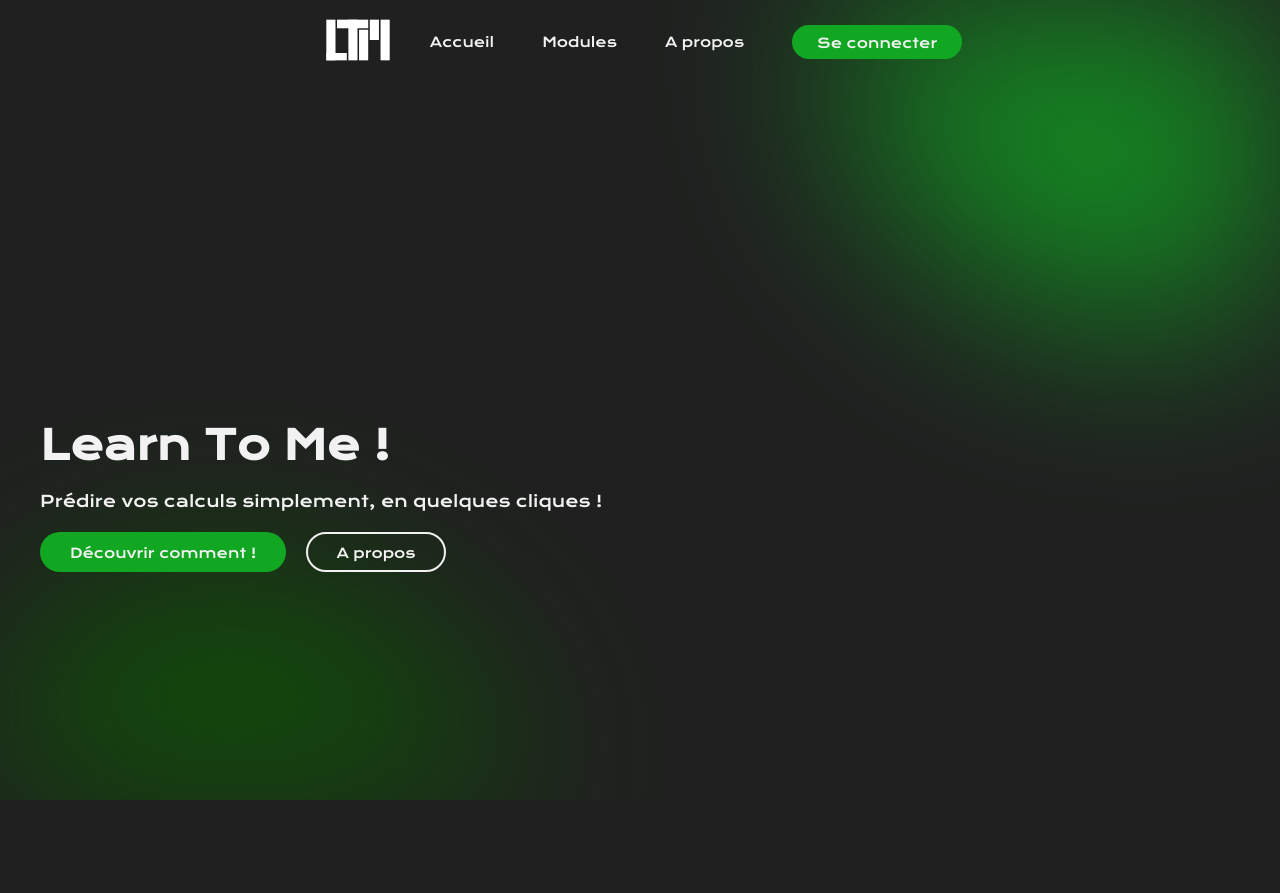
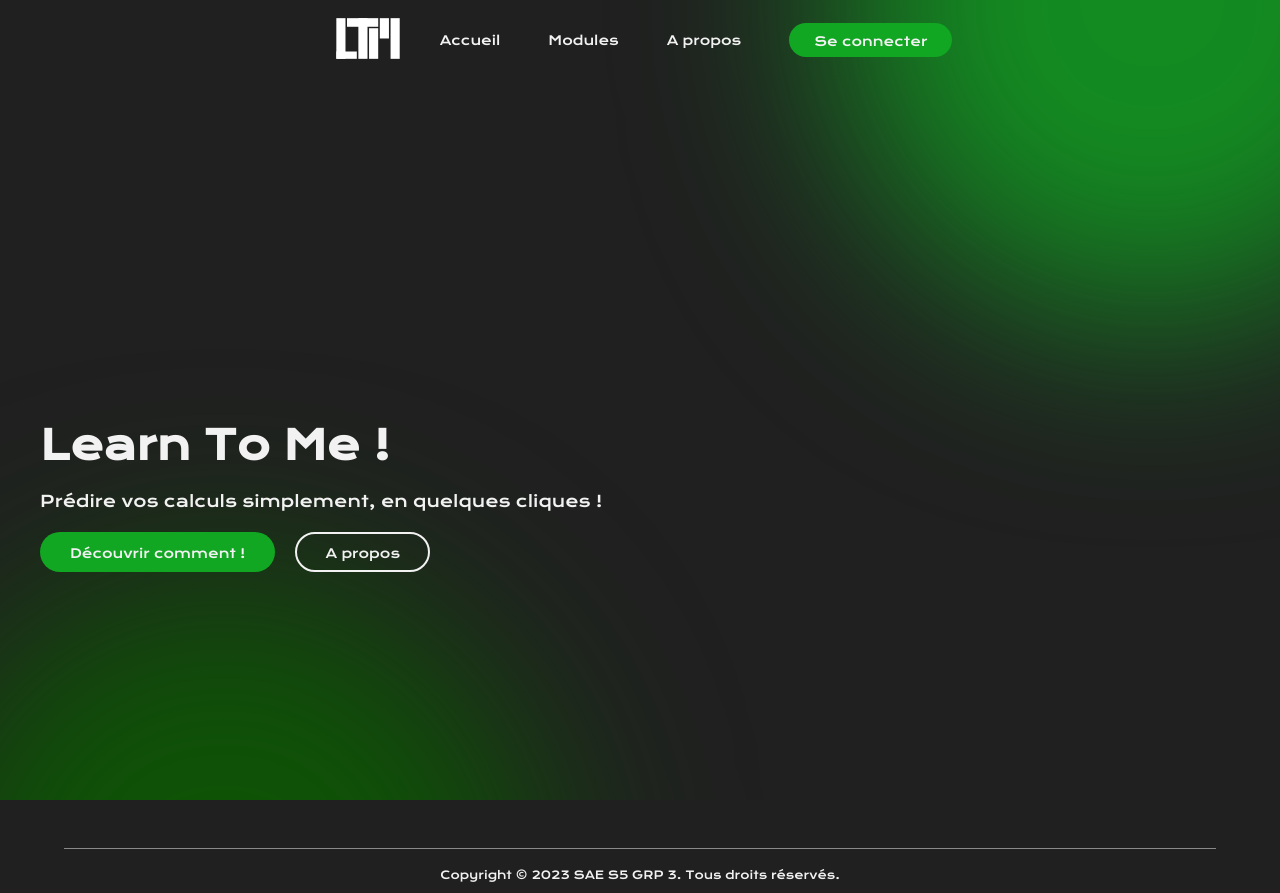
Before and after one commit to mathieuChdz/SAE_S5_S6_BUT3, a PHP site: page / in a window 1280 px wide. Before the commit the page ends 800 px from the top, so only its background shows below. Run offline with PHP 8.4, Linux system fonts and the light colour scheme.

Commit message:
correction style et structure de la page index

```diff
--- a/src_web/css/charte_index.css
+++ b/src_web/css/charte_index.css
@@ -4,11 +4,14 @@
 /* Font */
 @import url('https://fonts.googleapis.com/css2?family=Archivo:ital,wght@0,100;0,200;0,300;0,400;0,500;0,600;0,700;0,800;0,900;1,100;1,200;1,300;1,400;1,500;1,600;1,700;1,800;1,900&family=Krona+One&display=swap');
 
-/* ############################ All ############################ */
+/* ######################## All / Root ######################### */
 
 :root {
     /* Widths */
     --max-width-all: 1200px;
+
+    /* Margin */
+    --margin-all: 20px;
 
     /* Colors */
 
@@ -47,13 +50,22 @@ body {
     margin: 0;
 }
 
+nav{
+    position: absolute;
+    z-index: 1000;
+    width: 100%;
+    display: flex;
+    justify-content: center;
+}
+
 main {
-    width: 100vw;
     height: auto;
     min-height: 100vh;
-    display: grid;
+    max-width: 100vw;
+
+    display: flex;
     align-items: center;
-    justify-items: center;
+    justify-content: center;
 }
 
 /* ########################### Textes ########################### */
@@ -69,25 +81,52 @@ h4 {
     font-weight: 100;
 }
 
-/* ########################### Index ########################### */
+/* ########################### Background ########################### */
 
-nav{
+.container-background{
+    overflow: hidden;
+    width: 100%;
+    height: 100vh;
+    top: 0;
+    overflow: hidden;
     position: absolute;
-    z-index: 100;
-    width: 100%;
-    text-align: center;
-}
-main{
-    position: absolute;
-    z-index: 90;
-    min-height: 100vh;
+    z-index: 10;
 }
 
-.global-navbar{
+.background{
+    filter: blur(100px);
+}
+
+.circle1,
+.circle2{
+    width: 40em;
+    height: 40em;
+    border-radius: 50%;
+    position: fixed;
+    opacity: 80%;
+}
+
+.circle1{
+    background-color: var(--color-green-primary);
+    transform: translateX(calc(100vw - 70%)) translateY(-50%);
+}
+
+.circle2{
+    background-color: var(--color-green-secondary);
+    transform: translateX(-15%) translateY(90%);
+}
+
+
+/* ########################### Navbar ########################### */
+
+.global-navbar-content{
     display: flex;
-    flex-direction: row;
     justify-content: center;
     gap: 2em;
+    max-width: var(--max-width-all);
+    padding: 0 var(--margin-all);
+    height: 80px;
+    align-items: center;
 }
 
 .global-navbar-logo:hover{
@@ -96,7 +135,6 @@ main{
 
 .global-navbar-logo img{
     width: 5em;
-    height: 5em;
 }
 
 .global-navbar-links{
@@ -122,6 +160,8 @@ main{
     border-radius: 50px;
 }
 
+/* ########################### Index ########################### */
+
 .pres-index-container {
     margin-top: 15%;
     position: absolute;
@@ -145,7 +185,7 @@ main{
 .pres-index-about-link,
 .global-navbar-links a{
     color: var(--color-white);
-    font-size: 0.85em;
+    font-size: 0.8em;
 }
 
 .pres-index-discover-link-container {
@@ -173,62 +213,6 @@ main{
     transition: all 0.1s;
 }
 
-.background{
-    width: 100%;
-    height: 100vh;
-    top: 0;
-    filter: blur(100px);
-    overflow: hidden;
-    position: absolute;
-    z-index: 10;
-}
-
-.circle1,
-.circle2{
-    width: 40em;
-    height: 40em;
-    border-radius: 50%;
-    position: fixed;
-    opacity: 80%;
-}
-
-.circle1{
-    background-color: var(--color-green-primary);
-    transform: translateX(calc(100vw - 70%)) translateY(-50%);
-}
-
-.circle2{
-    background-color: var(--color-green-secondary);
-    transform: translateX(-15%) translateY(90%);
-}
-
-.footer-main{
-    opacity: 0;
-    bottom: 0;
-    background-color: var(--color-black);
-    width: 100%;
-    z-index: 100;
-    display: flex;
-    flex-direction: column;
-    justify-content: center;
-    text-align: center;
-    align-items: center;
-    gap: 0.5em;
-    padding-top: 3em;
-}
-
-.footer-main p{
-    color: var(--color-white);
-    font-size: 0.7em;
-    font-weight: 200;
-}
-
-.footer-main span{
-    background-color: var(--color-white);
-    width: 90%;
-    height: 1px;
-    opacity: 0.5;
-}
 
 /* ########################### Modules page ########################### */
 
@@ -259,3 +243,31 @@ main{
     border-radius: 1em;
     border: 2px solid #ffffff0f;
 }
+
+/* ########################### Footer ########################### */
+
+.footer-main{
+    background-color: var(--color-black);
+    width: 100%;
+    z-index: 100;
+    display: flex;
+    flex-direction: column;
+    justify-content: center;
+    text-align: center;
+    align-items: center;
+    gap: 0.5em;
+    padding-top: 3em;
+}
+
+.footer-main p{
+    color: var(--color-white);
+    font-size: 0.7em;
+    font-weight: 200;
+}
+
+.footer-main span{
+    background-color: var(--color-white);
+    width: 90%;
+    height: 1px;
+    opacity: 0.5;
+}
--- a/src_web/imports/footer.html
+++ b/src_web/imports/footer.html
@@ -0,0 +1,4 @@
+<div class="footer-main">
+    <span></span>
+    <p>Copyright © 2023 SAE S5 GRP 3. Tous droits réservés.</p>
+</div>
--- a/src_web/index.html
+++ b/src_web/index.html
@@ -1,16 +1,17 @@
     <!DOCTYPE html>
 <html lang="fr">
     <head>
+        <title>Learn To Me</title>
+
         <meta charset="utf-8">
-        <title>Learn To Me</title>
+        <meta name="viewport" content="width=device-width, initial-scale=1">
+
         <link href="img/logo_ltm_w_mini.svg" rel="icon">
         <link href="css/charte_index.css" rel="stylesheet">
 
         <link rel="preconnect" href="https://fonts.googleapis.com">
         <link rel="preconnect" href="https://fonts.gstatic.com" crossorigin>
         <link href="https://fonts.googleapis.com/css2?family=Archivo:ital,wght@0,100;0,200;0,300;0,400;0,500;0,600;0,700;0,800;0,900;1,100;1,200;1,300;1,400;1,500;1,600;1,700;1,800;1,900&family=Krona+One&display=swap" rel="stylesheet">
-
-        <meta name="viewport" content="width=device-width, initial-scale=1">
     </head>
 
     <body>
@@ -19,23 +20,31 @@
         </header>
 
         <nav>
-            <div class="global-navbar">
+            <div class="global-navbar-content">
                 <div class="global-navbar-logo">
                     <a href="index.html"><img src="img/logo_ltm_w.svg" alt="logo LTM white"></a>
                 </div>
+
                 <div class="global-navbar-links">
                     <a href="index.html">Accueil</a>
                     <a href="html/modules.html">Modules</a>
                     <a href="#">A propos</a>
+
                     <div class="global-navbar-links-connexion">
                         <a href="#">Se connecter</a>
                     </div>
-
                 </div>
             </div>
         </nav>
 
         <main>
+            <div class="container-background">
+                <div class="background">
+                    <div class="circle1"></div>
+                    <div class="circle2"></div>
+                </div>
+            </div>
+
             <div class="pres-index-container">
                 <h1 class="pres-index-title">Learn To Me !</h1>
                 <h4>Prédire vos calculs simplement, en quelques cliques !</h4>
@@ -44,14 +53,11 @@
                     <div class="pres-index-discover-link-container">
                         <a class="pres-index-discover-link" href="#">Découvrir comment !</a>
                     </div>
+
                     <div class="pres-index-about-link-container">
                         <a class="pres-index-about-link" href="#">A propos</a>
                     </div>
                 </div>
-            </div>
-            <div class="background">
-                <div class="circle1"></div>
-                <div class="circle2"></div>
             </div>
         </main>
 
```
